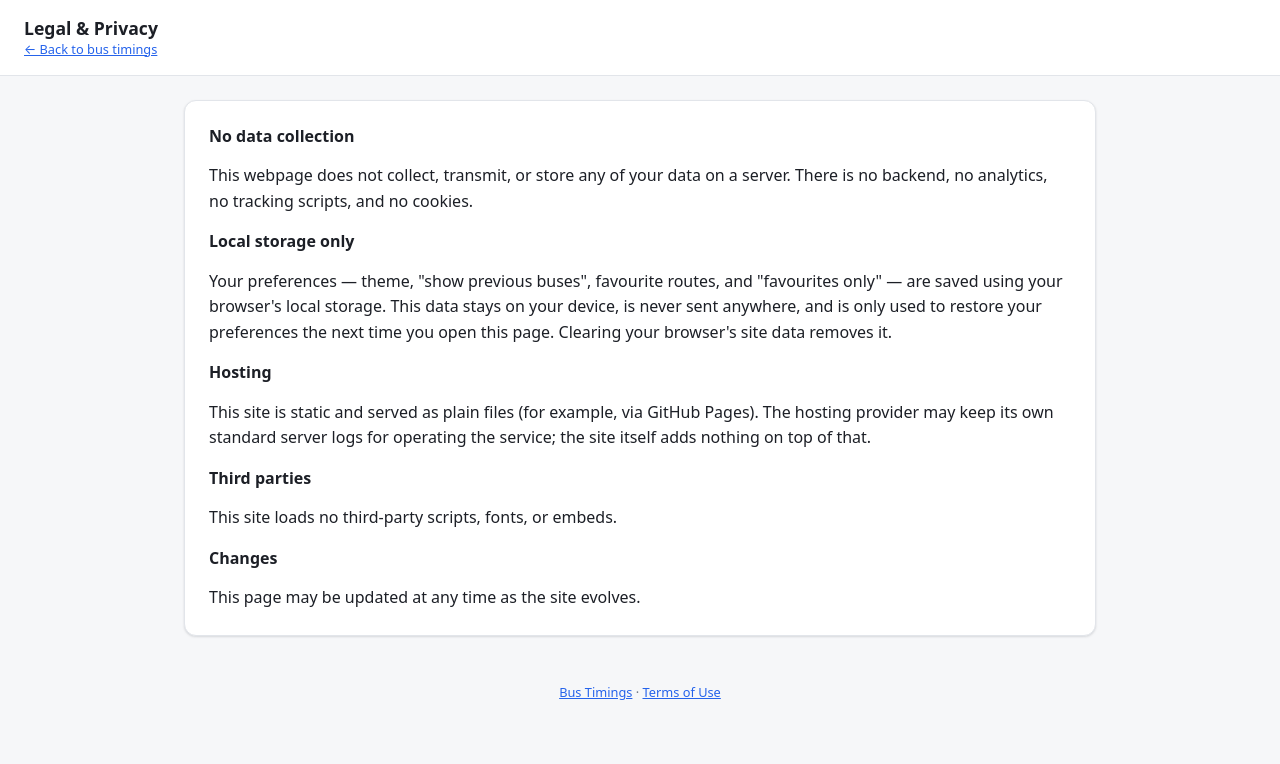
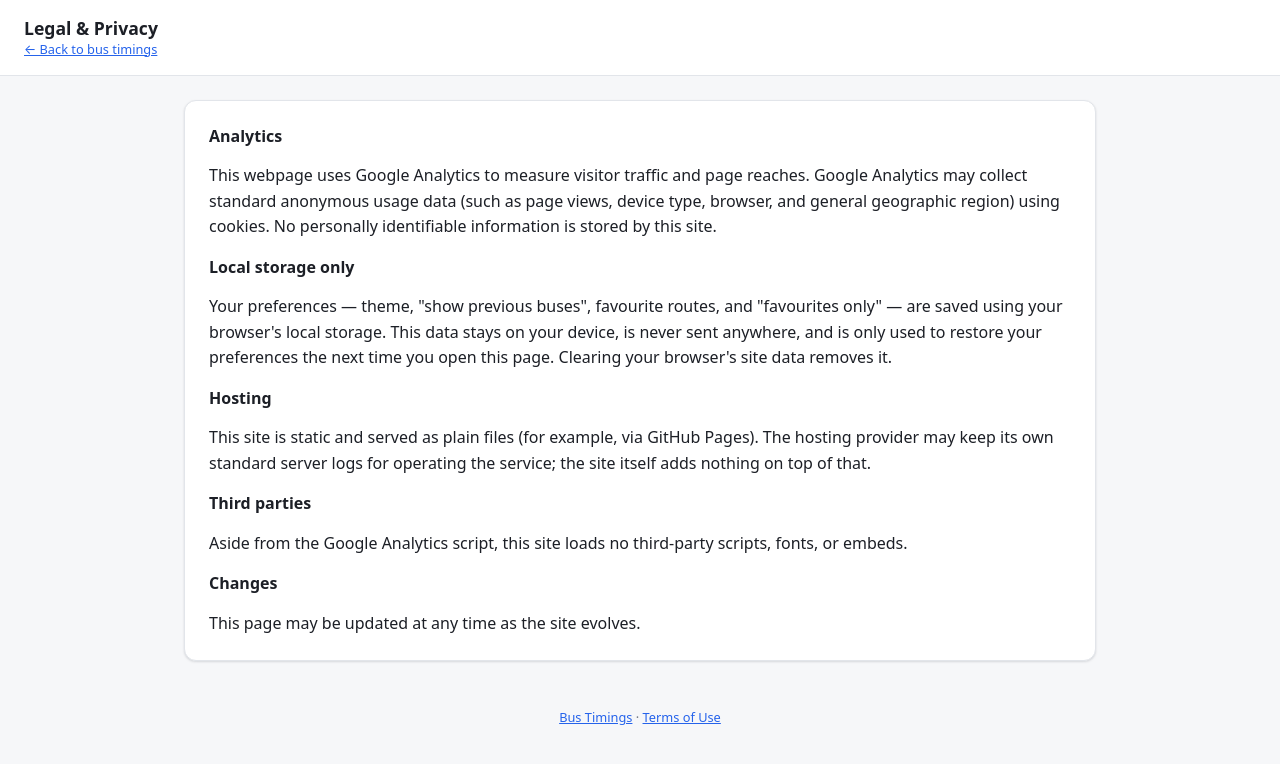
Before and after one commit to Sharanam/vadodara-city-bus-timings, a plain HTML site: page privacy.html in a window 1280 px wide. Drawn offline with Linux system fonts and the light colour scheme.

Commit message:
feat: add google analytics tracking

```diff
--- a/privacy.html
+++ b/privacy.html
@@ -1,6 +1,13 @@
 <!doctype html>
 <html lang="en">
   <head>
+    <!-- Google Tag Manager / Google Analytics -->
+    <script async src="https://www.googletagmanager.com/gtm.js?id=GTM-MCN3B4TV"></script>
+    <script>
+      window.dataLayer = window.dataLayer || [];
+      function gtag() { dataLayer.push(arguments); }
+      gtag('js', new Date());
+    </script>
     <meta charset="utf-8" />
     <meta name="viewport" content="width=device-width, initial-scale=1" />
     <title>Legal &amp; Privacy — Vadodara City Bus Timings</title>
@@ -19,10 +26,11 @@
 
     <main class="page-main">
       <article class="prose">
-        <h2>No data collection</h2>
+        <h2>Analytics</h2>
         <p>
-          This webpage does not collect, transmit, or store any of your data on a server. There is no backend, no
-          analytics, no tracking scripts, and no cookies.
+          This webpage uses Google Analytics to measure visitor traffic and page reaches. Google Analytics
+          may collect standard anonymous usage data (such as page views, device type, browser, and general
+          geographic region) using cookies. No personally identifiable information is stored by this site.
         </p>
 
         <h2>Local storage only</h2>
@@ -39,7 +47,7 @@
         </p>
 
         <h2>Third parties</h2>
-        <p>This site loads no third-party scripts, fonts, or embeds.</p>
+        <p>Aside from the Google Analytics script, this site loads no third-party scripts, fonts, or embeds.</p>
 
         <h2>Changes</h2>
         <p>This page may be updated at any time as the site evolves.</p>
```
Also changed, not shown: index.html (+7 -0 lines), terms.html (+7 -0 lines).
